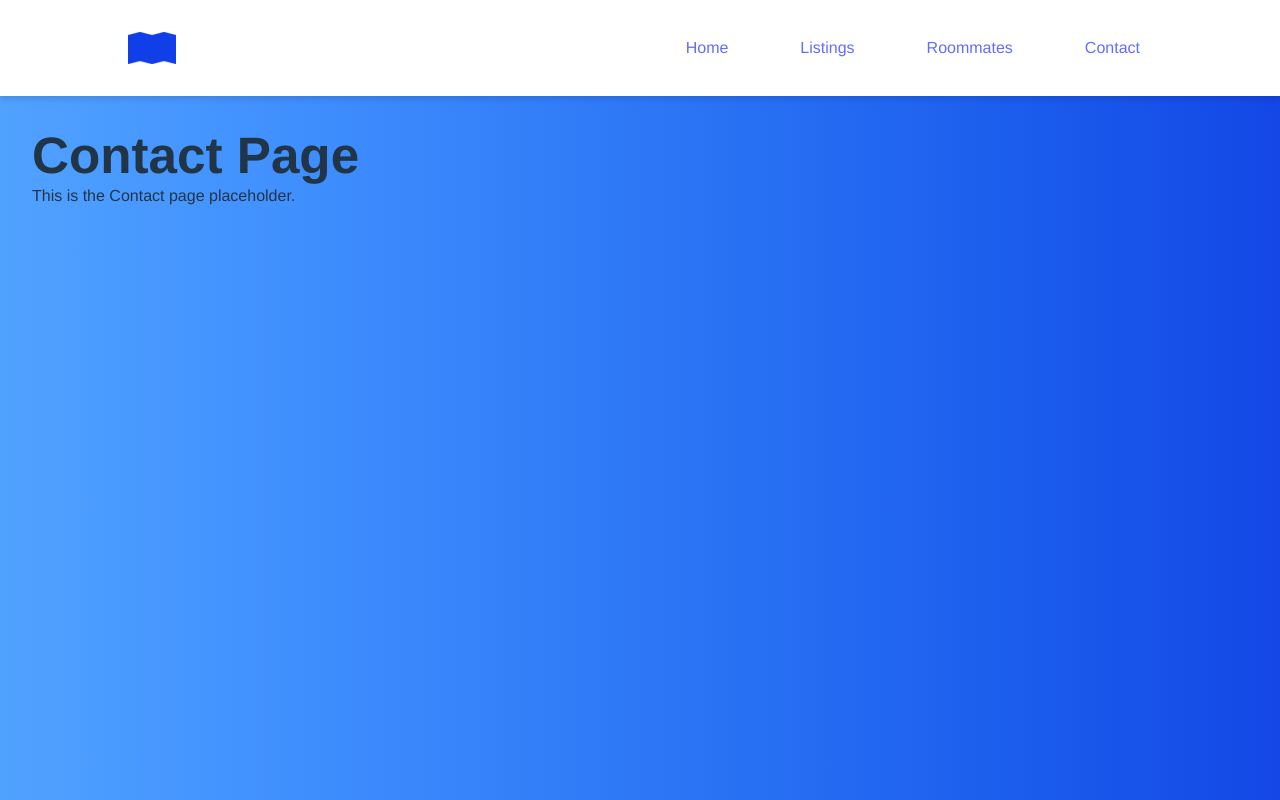
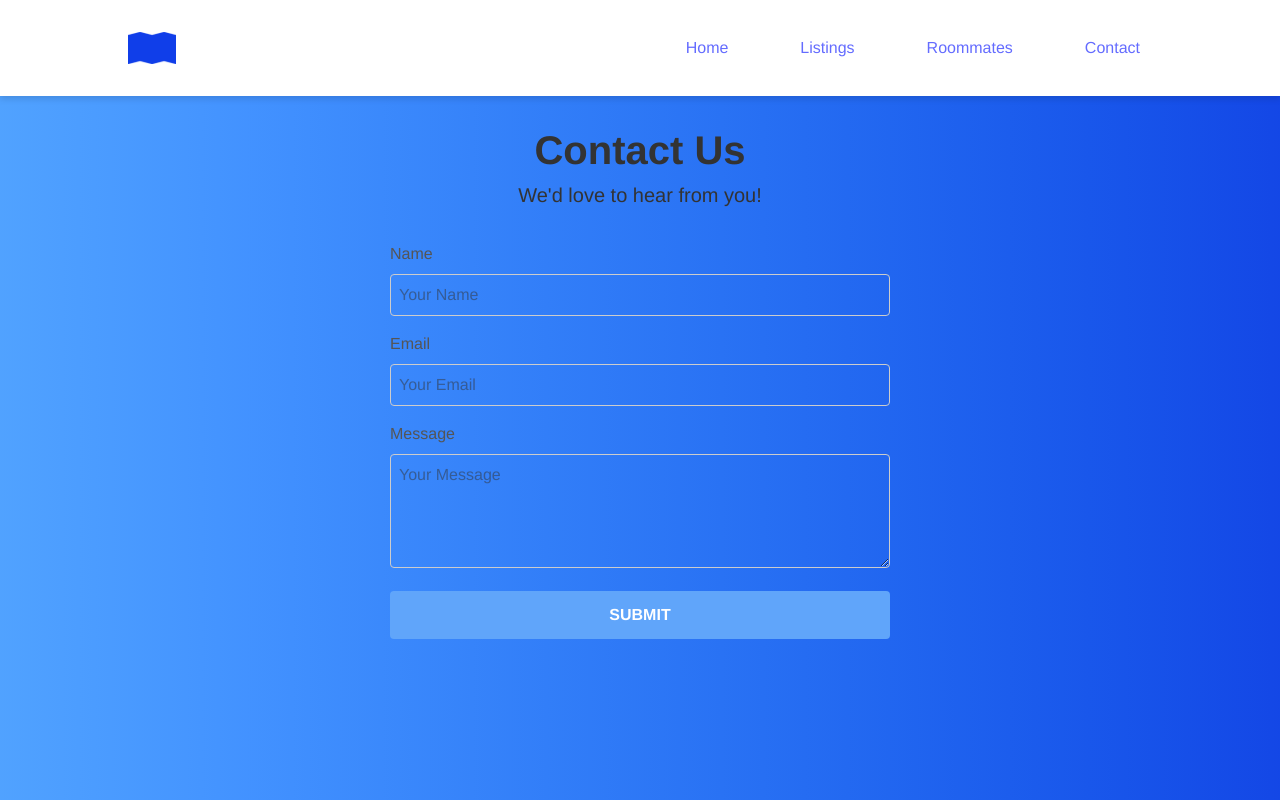
Before and after one commit to nathancmaniego/deerhacks-iv, a React (Vite) app in the folder frontend/my-react-app/: page /contact in a window 1280 px wide. Built offline with nearby package versions, Linux system fonts and the light colour scheme.

Commit message:
created contact form
note that the submit button doesnt send it anywhere (1) and (2), it doesnt let u know if u submitted succesfully

```diff
--- /dev/null
+++ b/frontend/my-react-app/src/pages/Contact.css
@@ -0,0 +1,58 @@
+.contact-container {
+    padding: 2rem;
+    text-align: center;
+    color: #333;
+  }
+
+  .contact-title {
+    font-size: 2.5rem;
+    font-weight: bold;
+    margin-bottom: 0.5rem;
+  }
+
+  .contact-subtitle {
+    font-size: 1.25rem;
+    margin-bottom: 2rem;
+  }
+
+  .contact-form {
+    max-width: 500px;
+    margin: 0 auto;
+    text-align: left;
+  }
+
+  .form-group {
+    margin-bottom: 1rem;
+  }
+
+  .form-group label {
+    display: block;
+    margin-bottom: 0.5rem;
+    color: #555;
+  }
+
+  .form-group input,
+  .form-group textarea {
+    width: 100%;
+    padding: 0.5rem;
+    border: 1px solid #ccc;
+    border-radius: 4px;
+    font-size: 1rem;
+  }
+
+  .contact-button {
+    background-color: #60A5FA; /* blue-400 */
+    color: #fff;
+    padding: 0.75rem;
+    width: 100%;
+    border: none;
+    border-radius: 4px;
+    text-transform: uppercase; /* All caps */
+    font-weight: bold;       /* Bold text */
+    cursor: pointer;
+    transition: background-color 0.2s ease;
+  }
+
+  .contact-button:hover {
+    background-color: #3B82F6; /* Slightly darker on hover */
+  }
--- a/frontend/my-react-app/src/pages/Contact.jsx
+++ b/frontend/my-react-app/src/pages/Contact.jsx
@@ -1,10 +1,68 @@
-import React from 'react';
+import React, { useState } from 'react';
+import './Contact.css';
 
 function Contact() {
+  const [formData, setFormData] = useState({
+    name: '',
+    email: '',
+    message: ''
+  });
+
+  const handleChange = (e) => {
+    setFormData({...formData, [e.target.name]: e.target.value});
+  };
+
+  const handleSubmit = (e) => {
+    e.preventDefault();
+    console.log('Form Submitted:', formData);
+    // Here you can add API integration if needed
+    setFormData({
+      name: '',
+      email: '',
+      message: ''
+    });
+  };
+
   return (
-    <div className="p-8">
-      <h1 className="text-3xl font-bold">Contact Page</h1>
-      <p>This is the Contact page placeholder.</p>
+    <div className="contact-container">
+      <h1 className="contact-title">Contact Us</h1>
+      <p className="contact-subtitle">We'd love to hear from you!</p>
+      <form onSubmit={handleSubmit} className="contact-form">
+        <div className="form-group">
+          <label>Name</label>
+          <input
+            type="text"
+            name="name"
+            value={formData.name}
+            onChange={handleChange}
+            placeholder="Your Name"
+            required
+          />
+        </div>
+        <div className="form-group">
+          <label>Email</label>
+          <input
+            type="email"
+            name="email"
+            value={formData.email}
+            onChange={handleChange}
+            placeholder="Your Email"
+            required
+          />
+        </div>
+        <div className="form-group">
+          <label>Message</label>
+          <textarea
+            name="message"
+            value={formData.message}
+            onChange={handleChange}
+            placeholder="Your Message"
+            rows="4"
+            required
+          />
+        </div>
+        <button type="submit" className="contact-button">Submit</button>
+      </form>
     </div>
   );
 }
```
